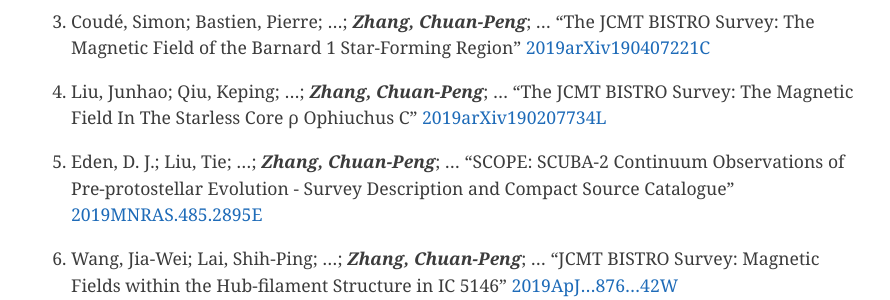
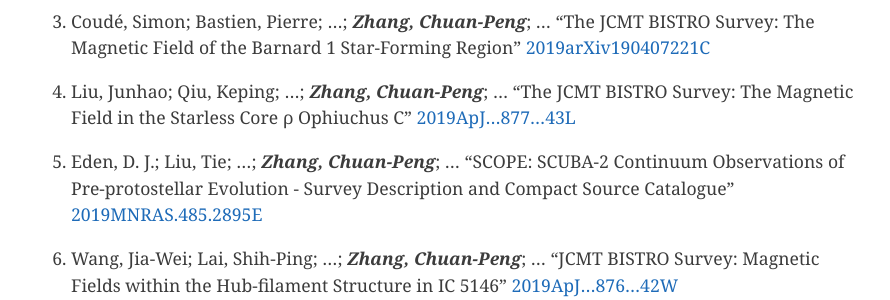
Before and after one commit to zcp521/zcp521.github.io, a Jekyll site: the page built from pub.md, in a window 1280 px wide and 900 px high, scrolled down 687 px. Shown: the part 181-481 px from the top of the window, without its empty margins (193-1083 px from the left). Built offline with Jekyll 4.4.1, drawn with Linux system fonts in a browser that asks for light colours.

Commit message:
Update pub.md

```diff
--- a/pub.md
+++ b/pub.md
@@ -27,8 +27,8 @@
 	[2019arXiv190407221C](http://adsabs.harvard.edu/abs/2019arXiv190407221C)
 
 32. Liu, Junhao; Qiu, Keping; ...; ***Zhang, Chuan-Peng***; ...
-	"The JCMT BISTRO Survey: The Magnetic Field In The Starless Core ρ Ophiuchus C"
-	[2019arXiv190207734L](http://adsabs.harvard.edu/abs/2019arXiv190207734L)
+	"The JCMT BISTRO Survey: The Magnetic Field in the Starless Core ρ Ophiuchus C"
+	[2019ApJ...877...43L](http://adsabs.harvard.edu/2019ApJ...877...43L)
 
 31. Eden, D. J.; Liu, Tie; ...; ***Zhang, Chuan-Peng***; ...
 	"SCOPE: SCUBA-2 Continuum Observations of Pre-protostellar Evolution - Survey Description and Compact Source Catalogue"
```
